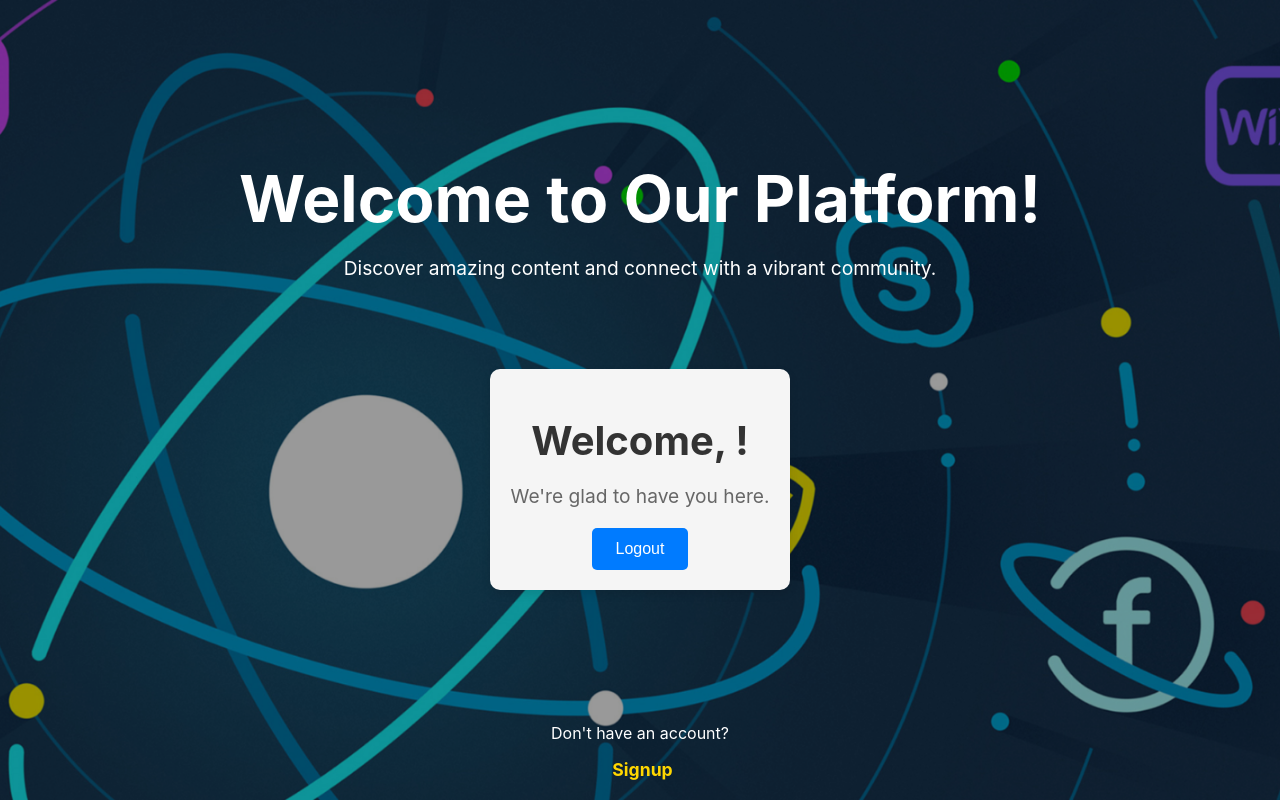
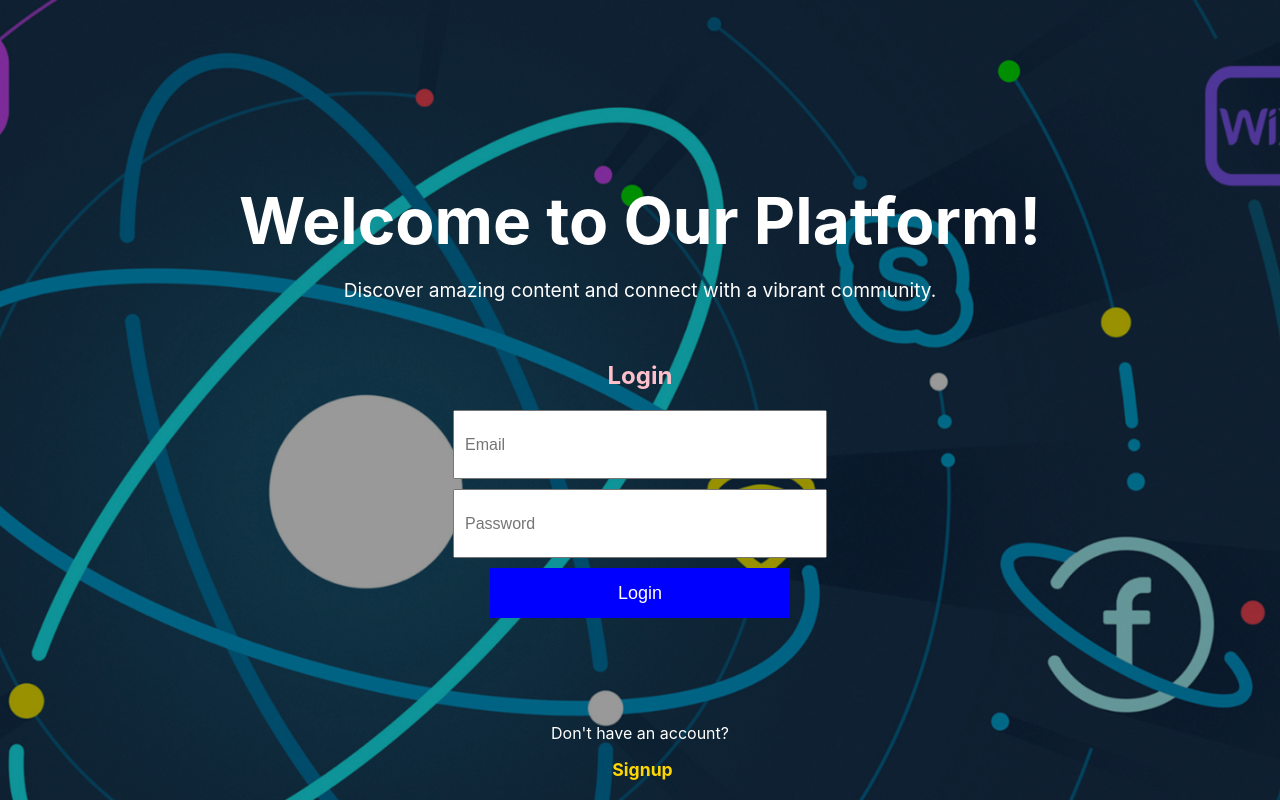
Before and after one commit to kukudalapraveen/skygoal-mern, a React (Create React App) app in the folder client/: page / in a window 1280 px wide. Before the commit this address led to /welcome. Built offline with nearby package versions, Linux system fonts and the light colour scheme.

Commit message:
react code changes

```diff
--- a/client/src/App.js
+++ b/client/src/App.js
@@ -1,5 +1,5 @@
 import React from 'react';
-import { BrowserRouter as Router, Route, Routes, Navigate, useLocation, Link } from 'react-router-dom';
+import { BrowserRouter as Router, Route, Routes, useLocation, Link } from 'react-router-dom';
 import Login from './components/Login';
 import Signup from './components/Signup';
 import Welcome from './components/Welcome';
@@ -18,11 +18,10 @@ const App = () => {
           <p>Discover amazing content and connect with a vibrant community.</p>
         </div>
         <Routes>
-          {/* Redirect from '/' and '/login' to '/welcome' */}
-          <Route path="/" element={<Navigate to="/welcome" />} />
-          <Route path="/login" element={<Navigate to="/welcome" />} /> {/* Redirect to welcome */}
+          {/* Redirect from '/' to '/login' by default */}
+          <Route path="/" element={<Login />} />
+          <Route path="/login" element={<Login />} />
           <Route path="/signup" element={<Signup />} />
-          <Route path="/welcome" element={<Welcome />} /> {/* Welcome route */}
           <Route path="/:name" element={<Welcome />} /> {/* Dynamic route */}
         </Routes>
 
```
